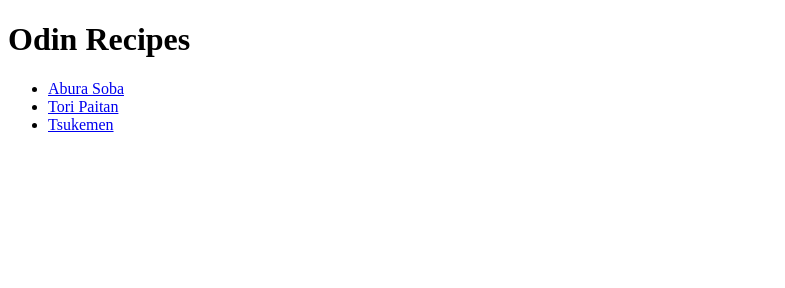
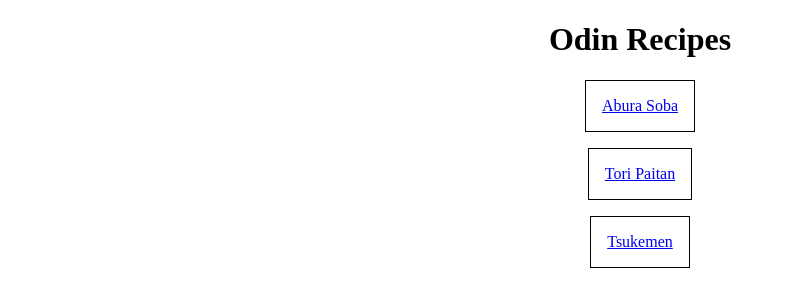
Before and after one commit to jtanman/odin-recipes, a plain HTML site: page index.html in a window 1280 px wide. Shown: the whole page, without its empty margins (0-785 px from the left). Drawn offline with Linux system fonts and the light colour scheme.

Commit message:
Add css and some styling to index page

```diff
--- /dev/null
+++ b/css/index-style.css
@@ -0,0 +1,36 @@
+.title {
+    display: box;
+    font-size: 2rem;
+    font-weight: 700;
+    /* margin-bottom: 1rem; */
+    /* margin: 1rem auto; */
+    text-align: center;
+}
+
+ul {
+    list-style-type: disc;
+    margin: 0;
+    padding: 0;
+    overflow: hidden;
+    padding-inline-start: 0;
+    text-align: center;
+}
+
+li {
+    margin-bottom: 1rem;
+    text-align: center;
+    border: solid 1px #000;
+    display: block;
+    padding: 1rem;
+    width: fit-content;
+    margin-left: auto;
+    margin-right: auto;
+}
+
+li a:hover {
+    color: red;
+}
+
+li:hover {
+    background-color: yellow;
+}
--- a/index.html
+++ b/index.html
@@ -3,10 +3,11 @@
 <head>
     <meta charset="UTF-8">
     <meta name="viewport" content="width=device-width, initial-scale=1.0">
+    <link rel="stylesheet" href="css/index-style.css">
     <title>Odin Recipes</title>
 </head>
 <body>
-    <h1>Odin Recipes</h1>
+    <h1 class="title">Odin Recipes</h1>
     <ul>
         <li><a href="recipes/abura-soba.html">Abura Soba</a></li>
         <li><a href="recipes/tori-paitan.html">Tori Paitan</a></li>
```
